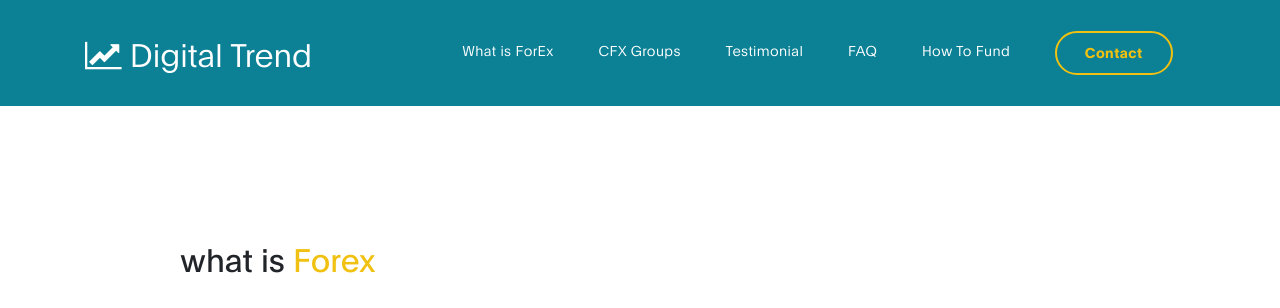
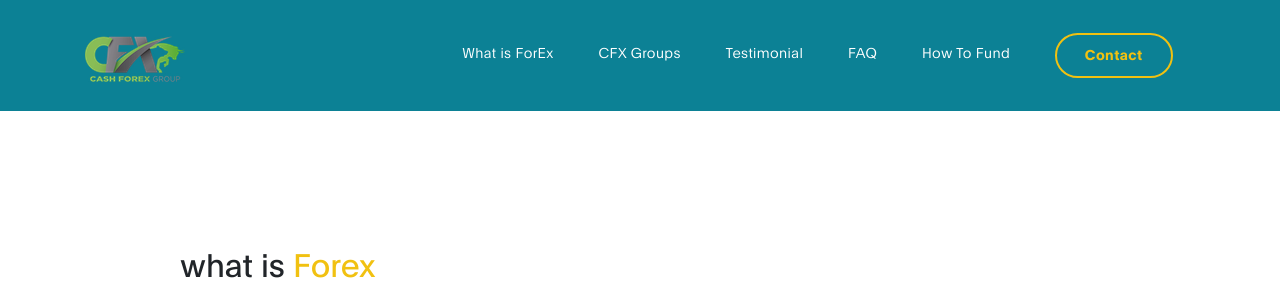
Before and after one commit to junedc/cashfx, a website: page src/app/index.html in a window 1280 px wide. Shown: the top 308 px of the page. Drawn offline with nearby package versions, Linux system fonts and the light colour scheme; files that its build step writes are made by us from their sources; files whose address does not match are found by name.

Commit message:
added cfx logo

```diff
--- a/src/app/templates/header.html
+++ b/src/app/templates/header.html
@@ -2,12 +2,12 @@
 <html lang="en">
 <head>
 
-    <title>Digital Trend Juana</title>
+    <title>CFX Group - Earn Passive Income Online</title>
 
     <meta charset="UTF-8">
     <meta http-equiv="X-UA-Compatible" content="IE=Edge">
-    <meta name="description" content="">
-    <meta name="keywords" content="">
+    <meta name="description" content="CashFx - earn passive income">
+    <meta name="keywords" content="passive income, earn money, earn online">
     <meta name="author" content="">
     <meta name="viewport" content="width=device-width, initial-scale=1, maximum-scale=1">
 
--- a/src/app/templates/menubar.html
+++ b/src/app/templates/menubar.html
@@ -2,8 +2,7 @@
 <nav class="navbar navbar-expand-lg">
     <div class="container">
         <a class="navbar-brand" href="index.html">
-            <i class="fa fa-line-chart"></i>
-            Digital Trend
+            <img class="img-logo" src="images/cfxlogo.png" />
         </a>
 
         <button class="navbar-toggler" type="button" data-toggle="collapse" data-target="#navbarNav" aria-controls="navbarNav" aria-expanded="false"
```
Also changed, not shown: src/app/images/cfxlogo.png (added).
